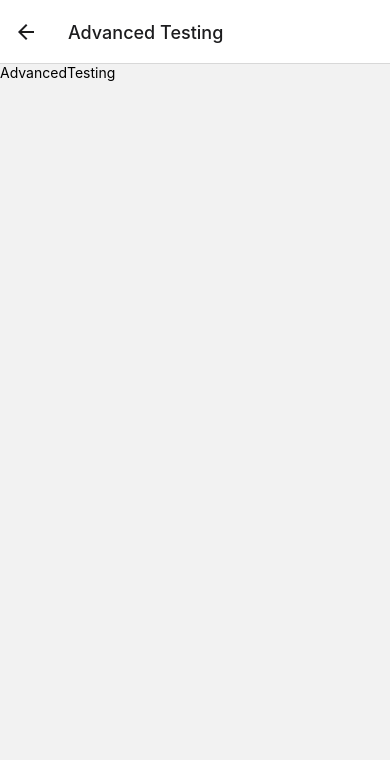
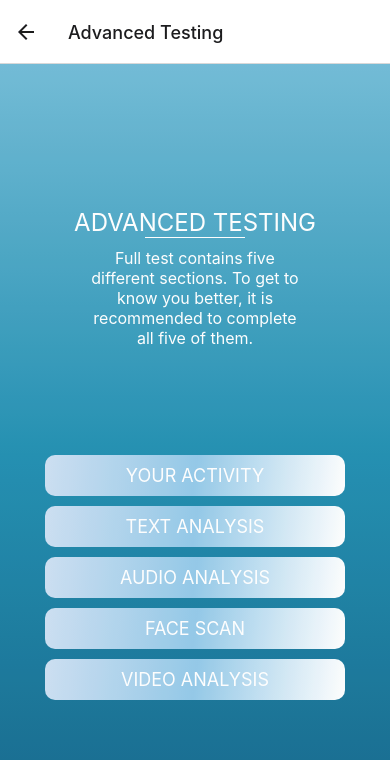
Before and after one commit to glockstory/psyscan, a React Native app: screen /AdvancedTesting in a window 390 px wide. Shown: the top 760 px of the page. Built offline with nearby package versions, Linux system fonts and the light colour scheme.

Commit message:
add screen advanced testing

```diff
--- a/components/AdvancedTesting/AdvancedTesting.js
+++ b/components/AdvancedTesting/AdvancedTesting.js
@@ -1,10 +1,34 @@
-import { View, Text } from 'react-native'
-import React from 'react'
+import { View, Text } from "react-native";
+import React from "react";
+import { SafeAreaView } from "react-native-web";
+import { LinearGradient } from "expo-linear-gradient";
+import { styles } from "../../styles/style";
+import AdvancedDescription from "./AdvancedDescription";
+import GradientButton from "../Buttons/GradientButton";
 
 export default function AdvancedTesting() {
   return (
-    <View>
-      <Text>AdvancedTesting</Text>
-    </View>
-  )
+    <LinearGradient
+      style={[
+        styles.gradient,
+        { alignItems: "center", justifyContent: "center" },
+      ]}
+      colors={["#66B6D3", "#0F86AB", "#005980"]}
+      start={{
+        x: 0,
+        y: 0,
+      }}
+      end={{
+        x: 0,
+        y: 1,
+      }}
+    >
+      <AdvancedDescription></AdvancedDescription>
+      <GradientButton title={"YOUR ACTIVITY"}></GradientButton>
+      <GradientButton title={"TEXT ANALYSIS"}></GradientButton>
+      <GradientButton title={"AUDIO ANALYSIS"}></GradientButton>
+      <GradientButton title={"FACE SCAN"}></GradientButton>
+      <GradientButton title={"VIDEO ANALYSIS"}></GradientButton>
+    </LinearGradient>
+  );
 }
```
